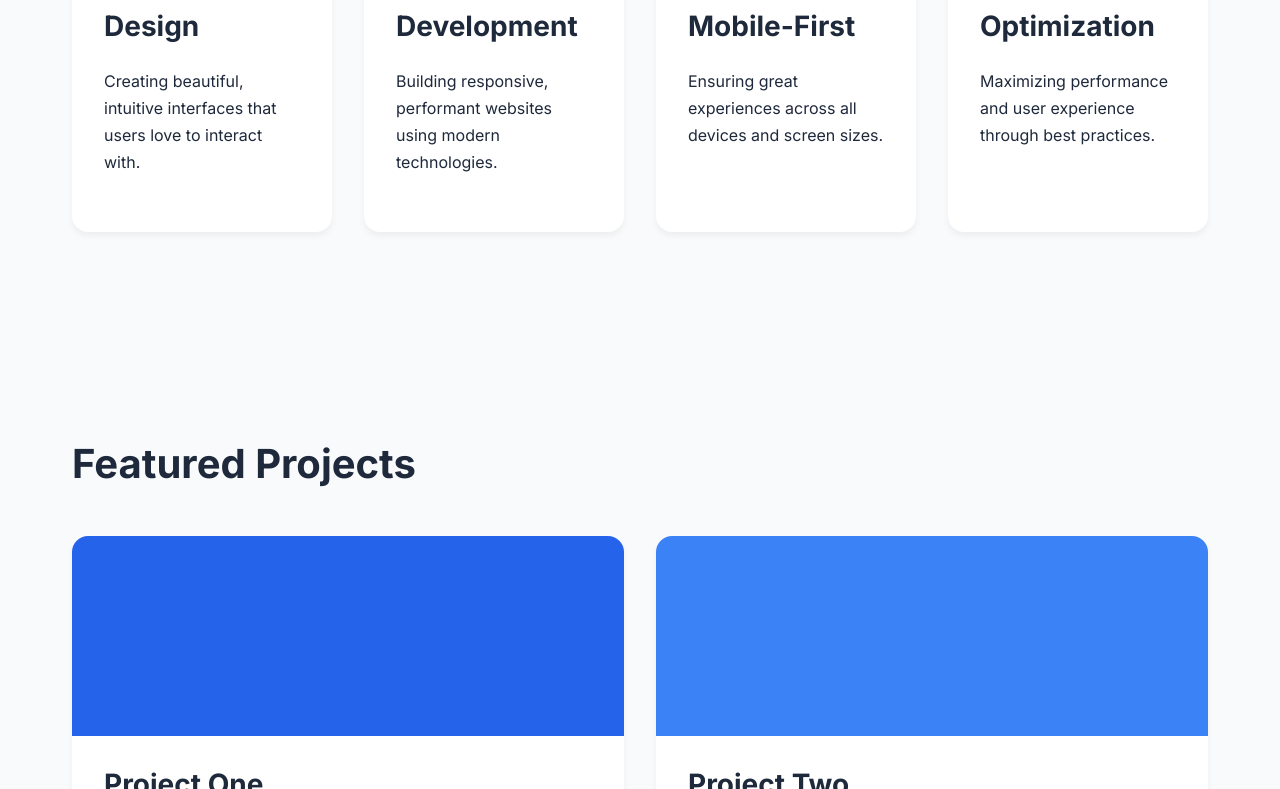
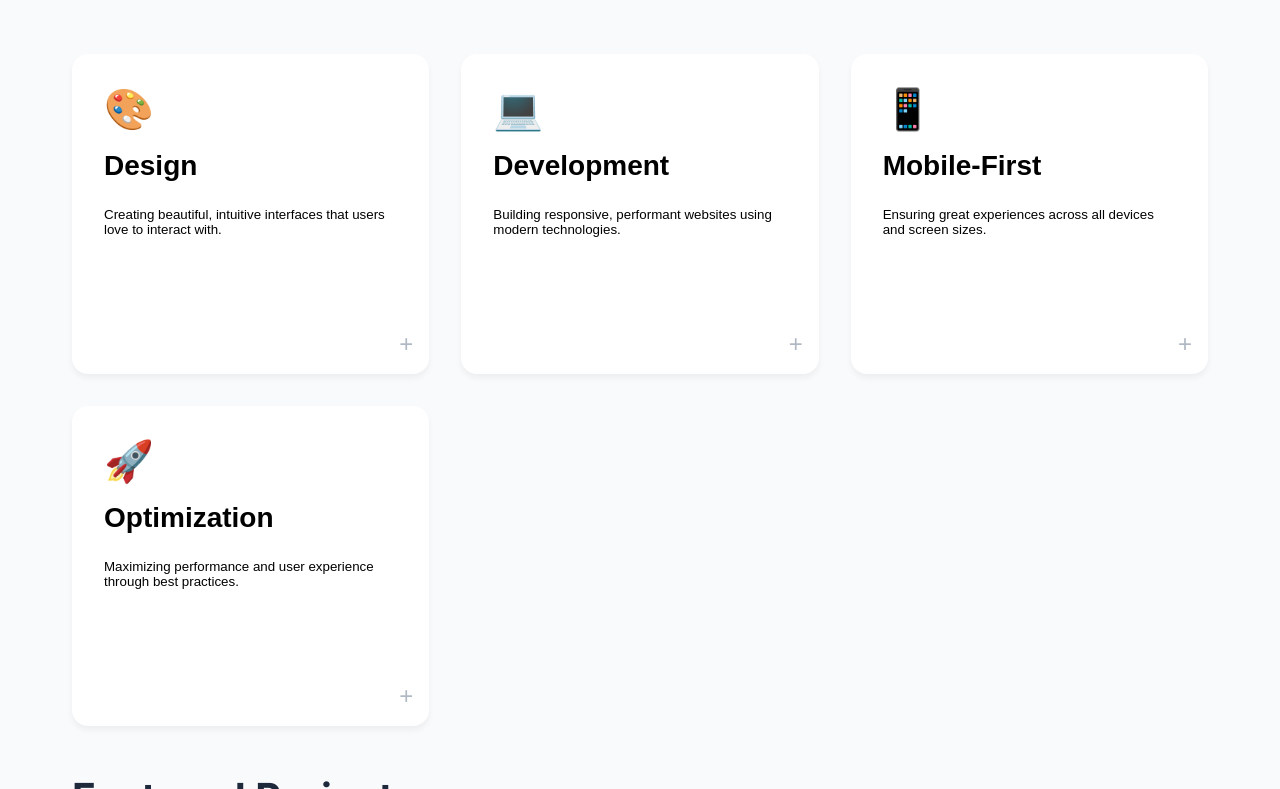
Before and after one commit to karakhan94h/karakhan94h.github.io, a plain HTML site: page index.html in a window 1280 px wide. Shown: the part 738-1527 px from the top of the page. Drawn offline with Linux system fonts and the light colour scheme.

Commit message:
Update index.html

```diff
--- a/index.html
+++ b/index.html
@@ -145,27 +145,112 @@
         /* Skills Grid */
         .skills-grid {
             display: grid;
-            grid-template-columns: repeat(auto-fit, minmax(250px, 1fr));
+            grid-template-columns: repeat(auto-fit, minmax(280px, 1fr));
             gap: 2rem;
             margin: 3rem 0;
         }
 
         .skill-card {
-            background: white;
+            background: transparent;
+            border: none;
+            padding: 0;
+            cursor: pointer;
+            perspective: 1000px;
+            height: 320px;
+            width: 100%;
+            text-align: left;
+            position: relative;
+        }
+
+        .skill-front,
+        .skill-back {
+            position: absolute;
+            width: 100%;
+            height: 100%;
+            backface-visibility: hidden;
+            transition: transform 0.6s;
             padding: 2rem;
             border-radius: 16px;
+            background: white;
             box-shadow: 0 4px 6px rgba(0, 0, 0, 0.05);
-            transition: transform 0.3s ease;
         }
 
-        .skill-card:hover {
-            transform: translateY(-5px);
+        .skill-front {
+            transform: rotateY(0deg);
+            display: flex;
+            flex-direction: column;
+        }
+
+        .skill-back {
+            transform: rotateY(180deg);
+            display: flex;
+            flex-direction: column;
+            justify-content: space-between;
+        }
+
+        .skill-card.flipped .skill-front {
+            transform: rotateY(180deg);
+        }
+
+        .skill-card.flipped .skill-back {
+            transform: rotateY(360deg);
         }
 
         .skill-icon {
             font-size: 2.5rem;
             margin-bottom: 1rem;
-            display: inline-block;
+            display: block;
+        }
+
+        .expand-icon {
+            position: absolute;
+            bottom: 1rem;
+            right: 1rem;
+            font-size: 1.5rem;
+            color: var(--gray);
+            opacity: 0.5;
+        }
+
+        .skill-back h4 {
+            color: var(--dark);
+            margin-bottom: 1rem;
+            font-size: 1.2rem;
+        }
+
+        .skill-list {
+            list-style: none;
+            padding: 0;
+            margin: 0 0 1.5rem 0;
+        }
+
+        .skill-list li {
+            color: var(--gray);
+            margin-bottom: 0.5rem;
+            padding-left: 1.5rem;
+            position: relative;
+        }
+
+        .skill-list li:before {
+            content: '→';
+            position: absolute;
+            left: 0;
+            color: var(--primary);
+        }
+
+        .btn-sm {
+            padding: 0.5rem 1rem;
+            font-size: 0.9rem;
+            text-align: center;
+        }
+
+        @media (max-width: 768px) {
+            .skills-grid {
+                grid-template-columns: 1fr;
+            }
+
+            .skill-card {
+                height: 340px;
+            }
         }
 
         /* Projects Grid */
@@ -438,27 +523,89 @@
                 <p>I'm a passionate creator dedicated to building beautiful and functional digital experiences. With a keen eye for design and attention to detail, I bring ideas to life through clean, modern, and user-friendly interfaces.</p>
 
                 <div class="skills-grid">
-                    <div class="skill-card">
+                    <button class="skill-card" onclick="toggleSkillInfo(this, 'design')">
+                        <div class="skill-front">
                             <span class="skill-icon">🎨</span>
                             <h3>Design</h3>
                             <p>Creating beautiful, intuitive interfaces that users love to interact with.</p>
+                            <span class="expand-icon">+</span>
                         </div>
-                    <div class="skill-card">
+                        <div class="skill-back">
+                            <h4>Design Skills</h4>
+                            <ul class="skill-list">
+                                <li>UI/UX Design</li>
+                                <li>Wireframing</li>
+                                <li>Prototyping</li>
+                                <li>Adobe Creative Suite</li>
+                                <li>Figma</li>
+                            </ul>
+                            <a href="#contact" class="btn btn-sm">Hire Me</a>
+                        </div>
+                    </button>
+                    <button class="skill-card" onclick="toggleSkillInfo(this, 'development')">
+                        <div class="skill-front">
                             <span class="skill-icon">💻</span>
                             <h3>Development</h3>
                             <p>Building responsive, performant websites using modern technologies.</p>
+                            <span class="expand-icon">+</span>
                         </div>
-                    <div class="skill-card">
+                        <div class="skill-back">
+                            <h4>Tech Stack</h4>
+                            <ul class="skill-list">
+                                <li>React & Next.js</li>
+                                <li>Node.js & Express</li>
+                                <li>MongoDB & PostgreSQL</li>
+                                <li>AWS & Docker</li>
+                                <li>Git & CI/CD</li>
+                            </ul>
+                            <a href="#projects" class="btn btn-sm">View Projects</a>
+                        </div>
+                    </button>
+                    <button class="skill-card" onclick="toggleSkillInfo(this, 'mobile')">
+                        <div class="skill-front">
                             <span class="skill-icon">📱</span>
                             <h3>Mobile-First</h3>
                             <p>Ensuring great experiences across all devices and screen sizes.</p>
+                            <span class="expand-icon">+</span>
                         </div>
-                    <div class="skill-card">
+                        <div class="skill-back">
+                            <h4>Mobile Expertise</h4>
+                            <ul class="skill-list">
+                                <li>Responsive Design</li>
+                                <li>Progressive Web Apps</li>
+                                <li>Cross-platform Testing</li>
+                                <li>Performance Optimization</li>
+                                <li>Mobile UX Patterns</li>
+                            </ul>
+                            <a href="#contact" class="btn btn-sm">Discuss Project</a>
+                        </div>
+                    </button>
+                    <button class="skill-card" onclick="toggleSkillInfo(this, 'optimization')">
+                        <div class="skill-front">
                             <span class="skill-icon">🚀</span>
                             <h3>Optimization</h3>
                             <p>Maximizing performance and user experience through best practices.</p>
+                            <span class="expand-icon">+</span>
                         </div>
+                        <div class="skill-back">
+                            <h4>Optimization Tools</h4>
+                            <ul class="skill-list">
+                                <li>Lighthouse Audits</li>
+                                <li>Core Web Vitals</li>
+                                <li>SEO Best Practices</li>
+                                <li>Cache Strategies</li>
+                                <li>Load Time Analysis</li>
+                            </ul>
+                            <a href="#contact" class="btn btn-sm">Optimize Site</a>
                         </div>
+                    </button>
+                </div>
+
+                <script>
+                    function toggleSkillInfo(card, skillType) {
+                        card.classList.toggle('flipped');
+                    }
+                </script>
             </section>
         </div>
 
```
Lines whose indentation alone changed are shown as unchanged.
